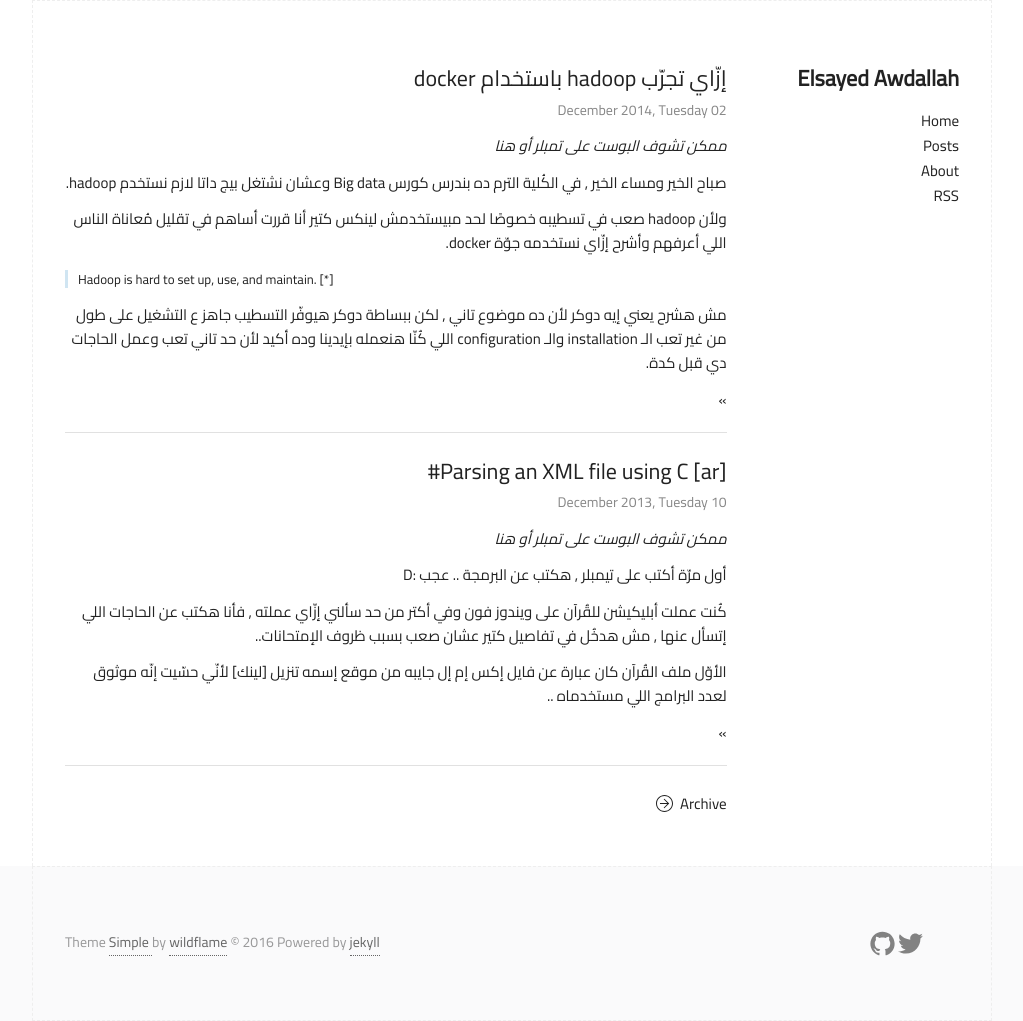
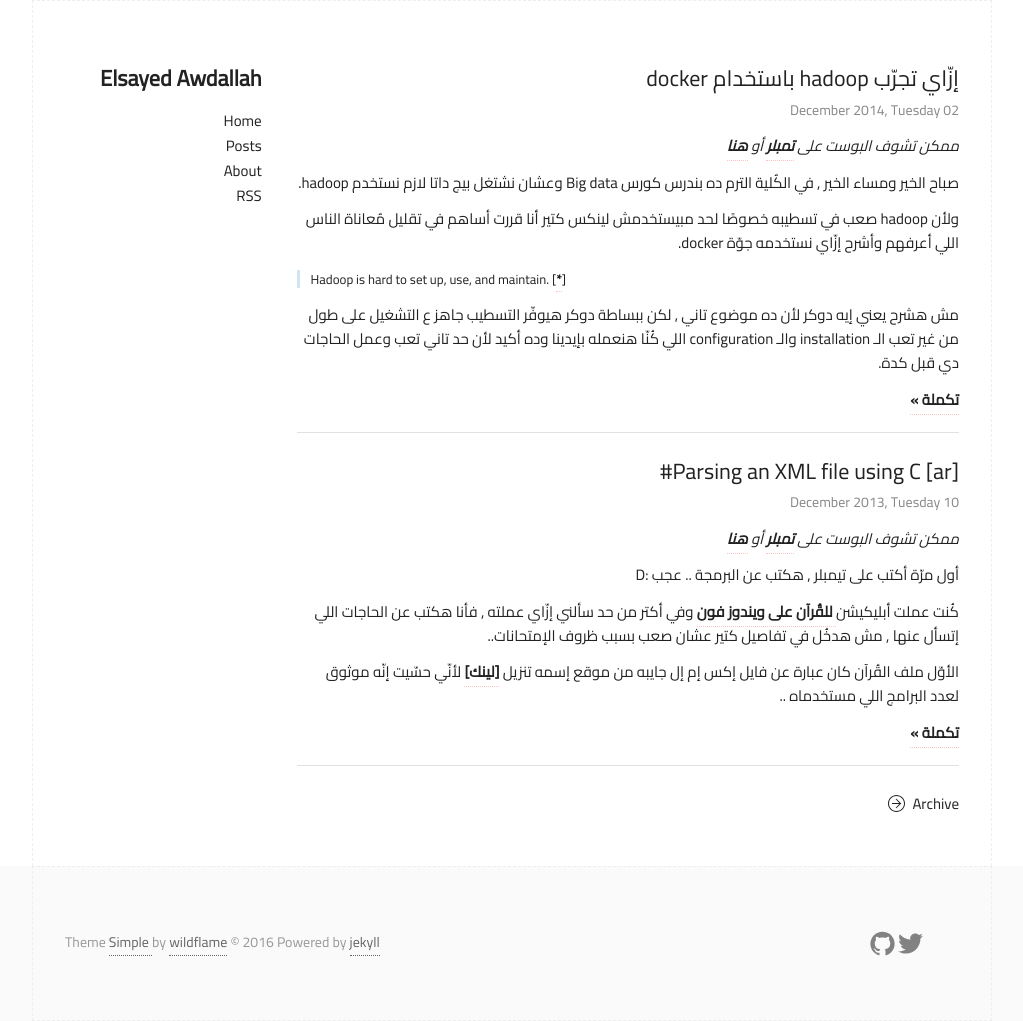
Before and after one commit to eawd/eawd.github.io, a Jekyll site: the page built from index.html, in a window 1280 px wide. Shown: the whole page, without its empty margins (128-1151 px from the left). Built offline with Jekyll 4.4.1, drawn with Linux system fonts in a browser that asks for light colours.

Commit message:
more style fixes

```diff
--- a/_config.yml
+++ b/_config.yml
@@ -9,9 +9,7 @@
 title: Elsayed Awdallah
 email: e.awdallah@gmail.com
 description: > # this means to ignore newlines until "baseurl:"
-  Write an awesome description for your new site here. You can edit this
-  line in _config.yml. It will appear in your document head meta (for
-  Google search results) and in your feed.xml site description.
+  This is the personal site and blog of Elsayed Awdallah an Egyptian web and mobile developer.
 baseurl: "" # the subpath of your site, e.g. /blog
 url: "http://eawd.github.io" # the base hostname & protocol for your site
 twitter_username: EAwdallah
--- a/_includes/head.html
+++ b/_includes/head.html
@@ -3,7 +3,7 @@
   <meta http-equiv="X-UA-Compatible" content="IE=edge">
   <meta name="viewport" content="width=device-width, initial-scale=1">
 
-  <title>{% if page.title %}{{ page.title }}{% else %}{{ site.title }}{% endif %}</title>
+  <title>{% if page.title %}{{ site.title }} - {{ page.title }}{% else %}{{ site.title }}{% endif %}</title>
   <meta name="description" content="{% if page.excerpt %}{{ page.excerpt | strip_html | strip_newlines | truncate: 160 }}{% else %}{{ site.description }}{% endif %}">
 
   <!-- evil icon -->
--- a/_layouts/default.html
+++ b/_layouts/default.html
@@ -4,14 +4,14 @@
   <body>
     <div class="page-content">
       <div class="container">
-        <div class="three columns">
-          {% include header.html %}
-        </div>
-
         <div class="nine columns" style="z-index:100;">
           <div class="wrapper">
             {{ content }}
           </div>
+        </div>
+
+        <div class="three columns">
+            {% include header.html %}
         </div>
       </div>
       {% include footer.html %}
--- a/_sass/_layout.scss
+++ b/_sass/_layout.scss
@@ -220,12 +220,13 @@
 }
 
 .article-content a {
-  border-bottom:1px dotted red;
+  font-weight: bold;
+  border-bottom:1px dotted #FFC3C3;
   text-decoration:none;
 }
 .article-content a:hover {
-  color:red;
-  border-bottom:1px dotted red;
+  color:#C3C3C3;
+  border-bottom:1px dotted #FFC3C3;
 }
 
 .article-footer {
--- a/index.html
+++ b/index.html
@@ -16,14 +16,18 @@
         <h2 class="post_title"><a href="{{ post.url | prepend: site.baseurl }}">{{ post.title}}</a></h2>
         <time class="post_date">{{ post.date | date: "%d %B %Y, %A" }}</time>
       </header>
-      <div class="post_excerpt">
+      <div class="post_excerpt article-content">
         <p>
           {% if post.description %}
           {{ post.description}}
           {% else %}
           {{ post.excerpt }}
           {% endif %}
-          <a class="read-more" href="{{ post.url | prepend: site.baseurl }}"> »  </a>
+          {% if post.language == 'arabic' %}
+          <a class="read-more" href="{{ post.url | prepend: site.baseurl }}"> تكملة »  </a>
+          {% else %}
+          <a class="read-more" href="{{ post.url | prepend: site.baseurl }}"> Continue »  </a>
+          {% endif %}
         </p>
       </div>
       <footer class="post_meta">
```
